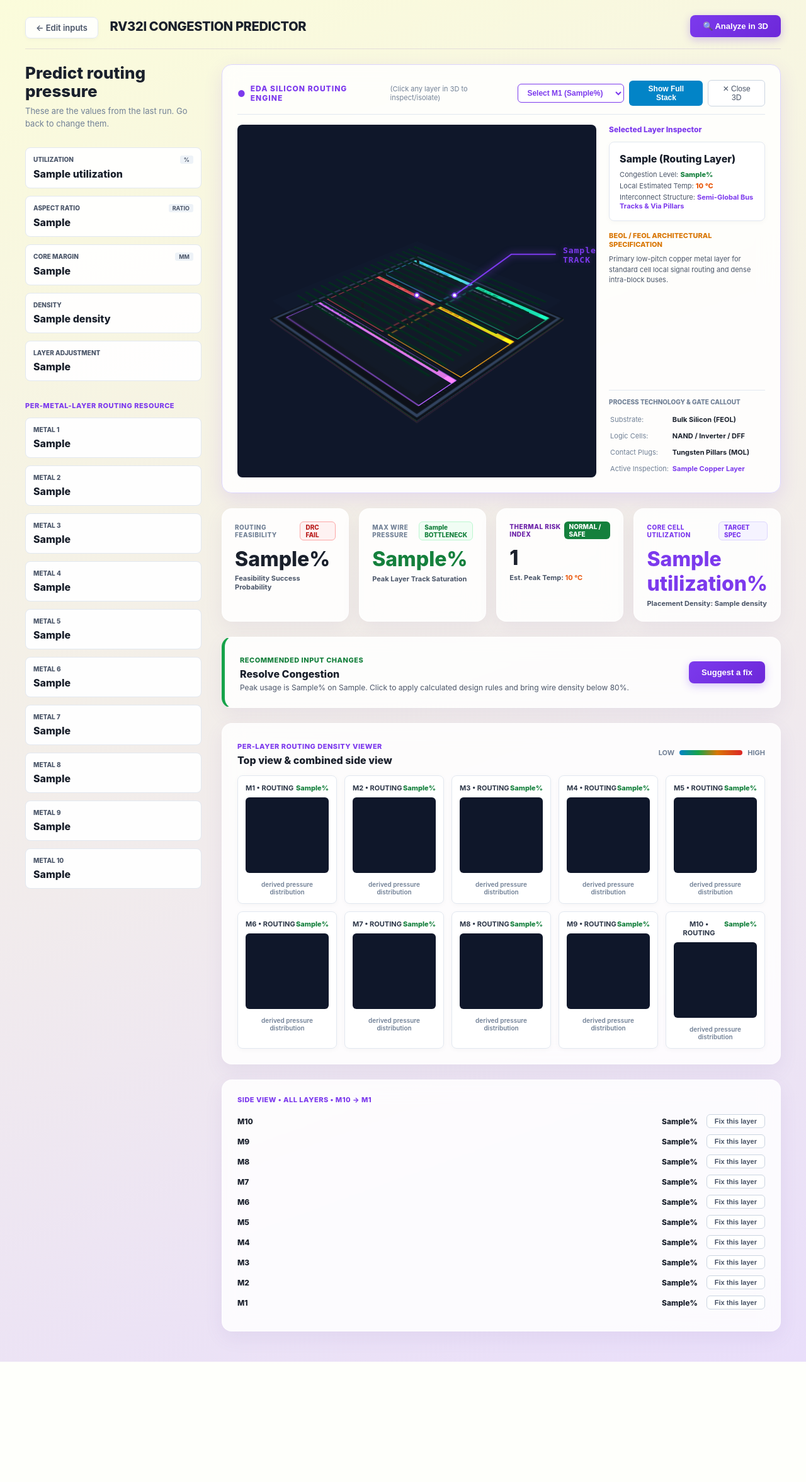
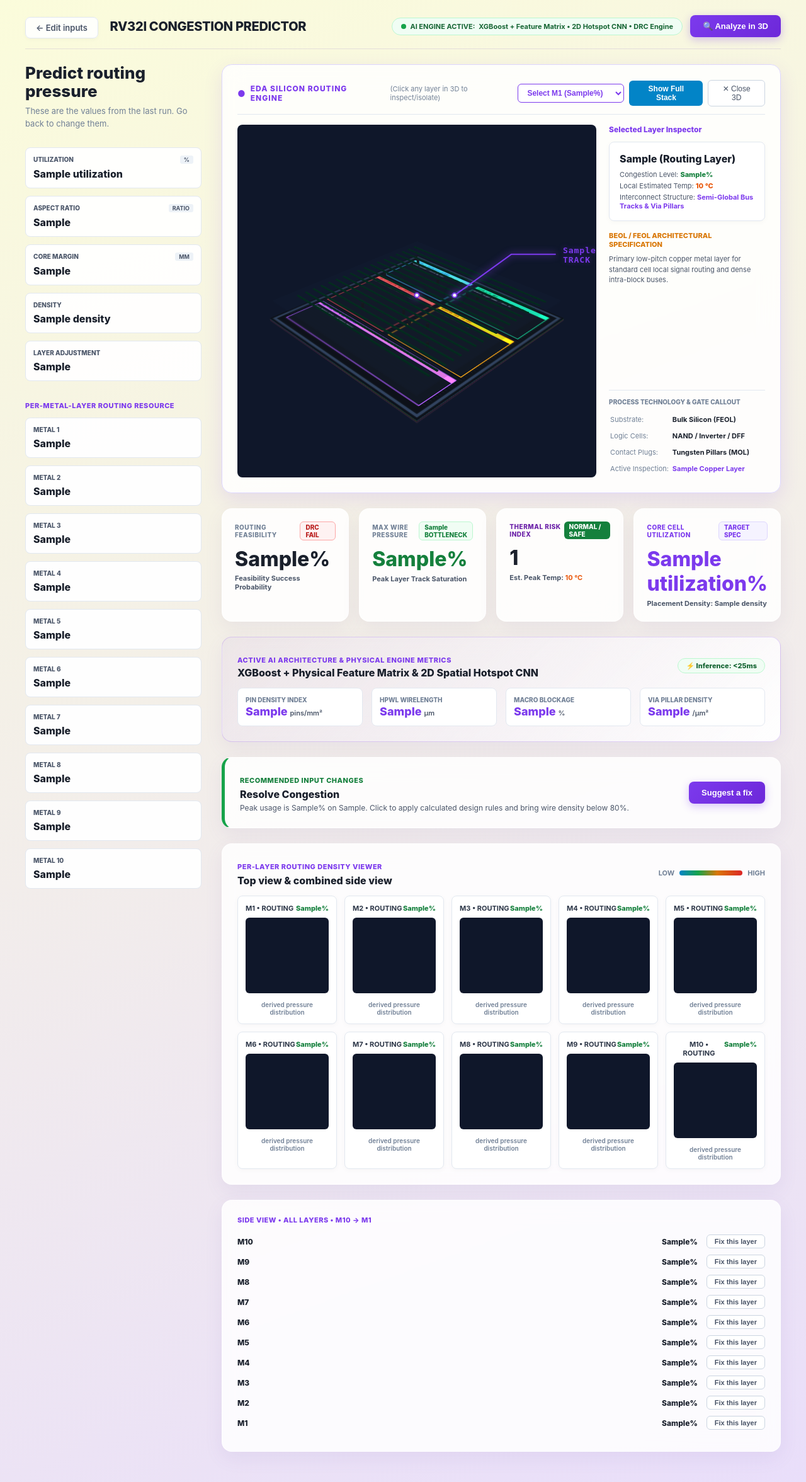
Before and after one commit to AzaanGIT/rv32i-congestion-predictor, a Flask app: template congestion_app/templates/results.html in a window 1280 px wide. Shown: the whole page at 63% size. Before the commit the page ends 2162 px from the top, so only its background shows below. Run offline with Flask 3, Linux system fonts and the light colour scheme; the template is opened without the code that fills it: most values are stand-ins (such as "Sample title", 1, 10 or a date in 2020).

Commit message:
Update UI with active AI engine badges and physical VLSI feature matrix

```diff
--- a/congestion_app/app.py
+++ b/congestion_app/app.py
@@ -193,17 +193,27 @@ def predict():
         else:
             suggested_resources[k] = int(res)
 
-    # Accuracy / Metric numbers
+    # Physical VLSI Feature Metrics
+    pin_density = round(float(features_df["pin_density"].iloc[0]), 2)
+    hpwl_wirelength = round(float(features_df["hpwl_wirelength"].iloc[0]), 2)
+    macro_blockage = round(float(features_df["macro_blockage"].iloc[0]) * 100.0, 1)
+    via_pillar_density = round(float(features_df["via_pillar_density"].iloc[0]), 2)
+
     xgb_acc = meta_info.get("xgboost_accuracy", 0.9915) * 100.0
     avg_r2 = meta_info.get("xgboost_avg_r2", 0.9886)
 
     return render_template(
+
         "results.html",
         utilization=util,
         aspect_ratio=aspect,
         core_margin=margin,
         density=density,
         layer_adjustment=layer_adj,
+        pin_density=pin_density,
+        hpwl_wirelength=hpwl_wirelength,
+        macro_blockage=macro_blockage,
+        via_pillar_density=via_pillar_density,
         resources=resources,
         demands=demands,
         layer_usage_pct=layer_usage_pct,
@@ -228,5 +238,6 @@ def predict():
     )
 
 
+
 if __name__ == "__main__":
     app.run(host="0.0.0.0", port=5000, debug=True)
--- a/congestion_app/templates/index.html
+++ b/congestion_app/templates/index.html
@@ -238,7 +238,12 @@
       </div>
       <div class="subtitle">Silicon floorplanning routing pressure & thermal risk analysis</div>
     </div>
+    <div class="status-pill">
+      <span style="width: 8px; height: 8px; background: #16a34a; border-radius: 50%; display: inline-block;"></span>
+      <span><b>AI ENGINE ACTIVE:</b> XGBoost + Feature Matrix • Spatial 2D CNN • DRC Engine</span>
+    </div>
   </div>
+
 
   <form id="floorplanForm" action="/predict" method="POST">
 
--- a/congestion_app/templates/results.html
+++ b/congestion_app/templates/results.html
@@ -125,9 +125,14 @@
       <h2 style="display:inline; margin-left: 14px; font-size: 20px; font-weight: 800; letter-spacing: -0.3px; color: #1a202c;">RV32I CONGESTION PREDICTOR</h2>
     </div>
     <div style="display: flex; gap: 12px; align-items: center;">
+      <span style="background: #f0fdf4; border: 1px solid #bbf7d0; color: #166534; font-size: 11px; font-weight: 700; padding: 6px 14px; border-radius: 20px; display: flex; align-items: center; gap: 6px;">
+        <span style="width: 8px; height: 8px; background: #16a34a; border-radius: 50%;"></span>
+        <b>AI ENGINE ACTIVE:</b> XGBoost + Feature Matrix • 2D Hotspot CNN • DRC Engine
+      </span>
       <button id="btnToggle3D" class="btn-3d" onclick="toggle3DView()">🔍 Analyze in 3D</button>
     </div>
   </div>
+
 
   <div class="dashboard-layout">
 
@@ -288,6 +293,38 @@
         </div>
 
       </div>
+
+      <!-- AI ENGINE & PHYSICAL FEATURE SUMMARY CARD -->
+      <div class="card" style="background: linear-gradient(135deg, rgba(124, 58, 237, 0.05) 0%, rgba(255, 255, 255, 0.95) 100%); border: 1px solid rgba(124, 58, 237, 0.2); margin-bottom: 24px;">
+        <div style="display: flex; justify-content: space-between; align-items: center; margin-bottom: 12px;">
+          <div>
+            <span style="color: #7c3aed; font-size: 11px; font-weight: 800; text-transform: uppercase; letter-spacing: 0.6px;">ACTIVE AI ARCHITECTURE &amp; PHYSICAL ENGINE METRICS</span>
+            <h3 style="margin: 2px 0 0 0; font-size: 16px; font-weight: 800; color: #1a202c;">XGBoost + Physical Feature Matrix &amp; 2D Spatial Hotspot CNN</h3>
+          </div>
+          <span style="background: #f0fdf4; border: 1px solid #bbf7d0; color: #166534; font-size: 11px; font-weight: 800; padding: 4px 12px; border-radius: 20px;">
+            ⚡ Inference: &lt;25ms
+          </span>
+        </div>
+        <div style="display: grid; grid-template-columns: repeat(4, 1fr); gap: 14px; margin-top: 14px;">
+          <div style="background: #ffffff; padding: 12px; border-radius: 8px; border: 1px solid #e2e8f0;">
+            <div style="font-size: 10px; font-weight: 800; color: #718096; text-transform: uppercase;">PIN DENSITY INDEX</div>
+            <div style="font-size: 18px; font-weight: 800; color: #7c3aed; margin-top: 2px;">{{ pin_density }} <span style="font-size: 11px; font-weight: 600; color: #4a5568;">pins/mm²</span></div>
+          </div>
+          <div style="background: #ffffff; padding: 12px; border-radius: 8px; border: 1px solid #e2e8f0;">
+            <div style="font-size: 10px; font-weight: 800; color: #718096; text-transform: uppercase;">HPWL WIRELENGTH</div>
+            <div style="font-size: 18px; font-weight: 800; color: #7c3aed; margin-top: 2px;">{{ hpwl_wirelength }} <span style="font-size: 11px; font-weight: 600; color: #4a5568;">μm</span></div>
+          </div>
+          <div style="background: #ffffff; padding: 12px; border-radius: 8px; border: 1px solid #e2e8f0;">
+            <div style="font-size: 10px; font-weight: 800; color: #718096; text-transform: uppercase;">MACRO BLOCKAGE</div>
+            <div style="font-size: 18px; font-weight: 800; color: #7c3aed; margin-top: 2px;">{{ macro_blockage }} <span style="font-size: 11px; font-weight: 600; color: #4a5568;">%</span></div>
+          </div>
+          <div style="background: #ffffff; padding: 12px; border-radius: 8px; border: 1px solid #e2e8f0;">
+            <div style="font-size: 10px; font-weight: 800; color: #718096; text-transform: uppercase;">VIA PILLAR DENSITY</div>
+            <div style="font-size: 18px; font-weight: 800; color: #7c3aed; margin-top: 2px;">{{ via_pillar_density }} <span style="font-size: 11px; font-weight: 600; color: #4a5568;">/μm²</span></div>
+          </div>
+        </div>
+      </div>
+
 
       <!-- RECOMMENDATION SECTION -->
       <div class="card" style="border-left: 5px solid #16a34a;">
```
